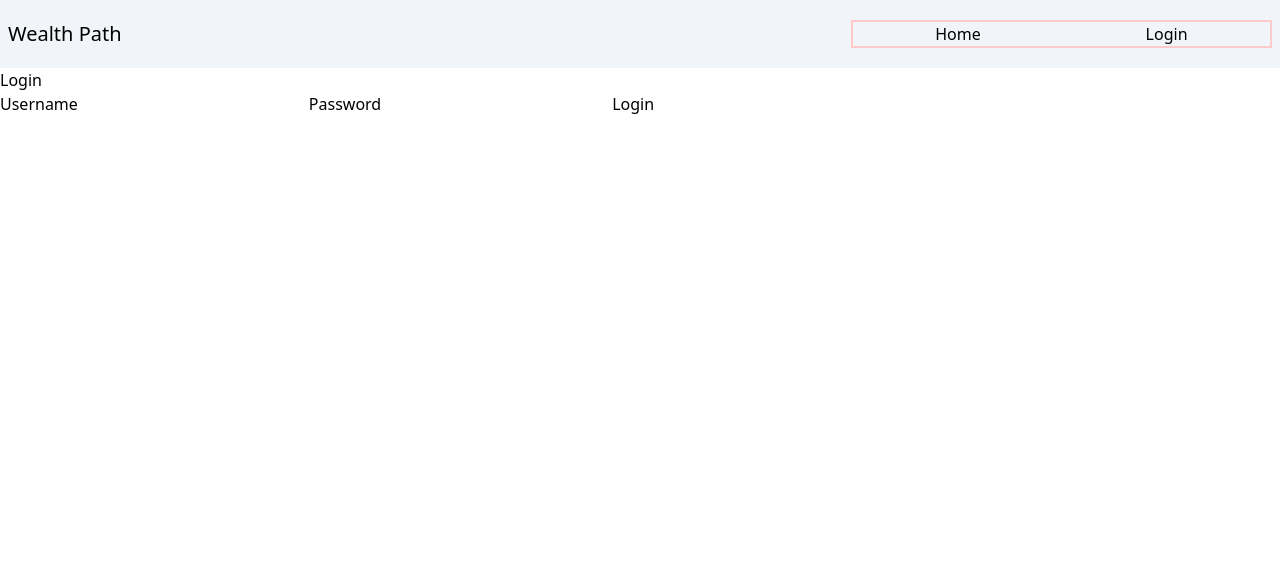
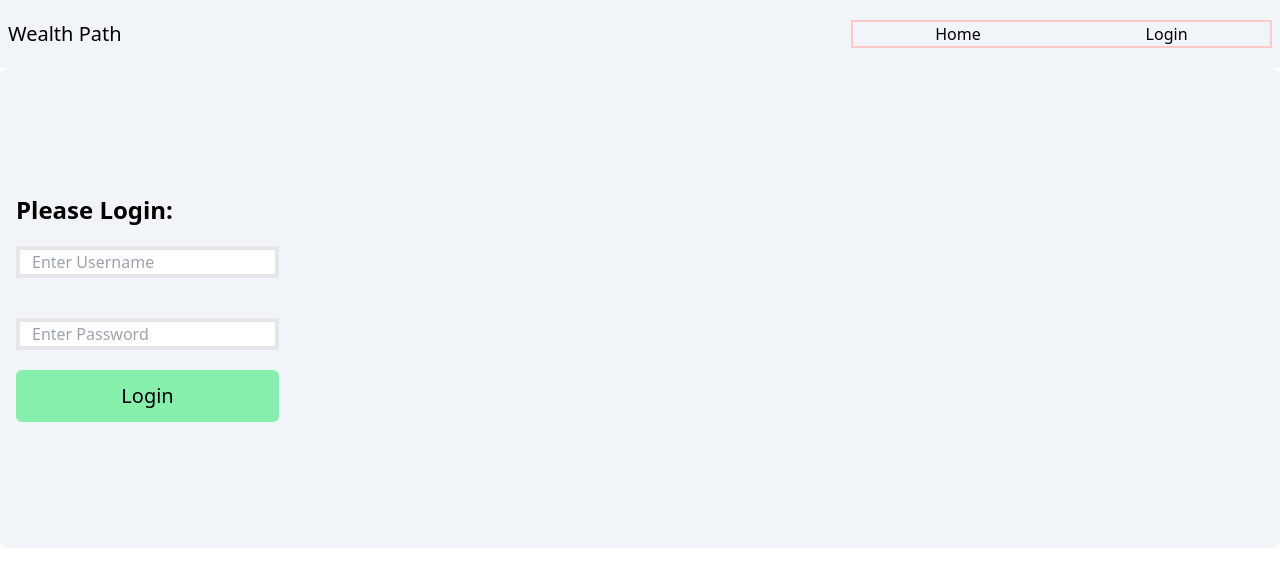
Before and after one commit to david-yang2/wealth-path, a React (Vite) app in the folder wealth_path_frontend/: page /login in a window 1280 px wide. Shown: the top 586 px of the page. Built offline with nearby package versions, Linux system fonts and the light colour scheme; no server answers.

Commit message:
styling for login component"

```diff
--- a/wealth_path_frontend/src/components/Login.jsx
+++ b/wealth_path_frontend/src/components/Login.jsx
@@ -46,28 +46,29 @@ const Login = () => {
 
 
         return (
-            <div>
-                <h2>Login</h2>
-                <form onSubmit={handleSubmit}>
-                    <label>
-                        Username
-                    </label>
+            <div className="flex flex-col items-start h-[60%] justify-center bg-slate-100 px-4 rounded-lg">
+                <h2 className="text-2xl font-bold">Please Login:</h2>
+                <form className="flex flex-col"
+                onSubmit={handleSubmit}>
                     <input
                         type="text"
                         value={username}
+                        placeholder="Enter Username"
                         onChange={(e) => setUsername(e.target.value)}
                         required
+                        className="w-full my-5 border-4 borde-gray-600 px-3"
                     />
-                    <label>
-                        Password
-                    </label>
                     <input
                         type = "password"
                         value={password}
+                        placeholder="Enter Password"
                         onChange={(e) => setPassword(e.target.value)}
                         required
+                        className="w-full my-5 border-4 borde-gray-600 px-3"
                     />
-                    <button type="submit">Login</button>
+                    <button
+                    className='w-full bg-green-300 rounded-md py-3 text-xl'
+                    type="submit">Login</button>
                 </form>
             </div>
         )
--- a/wealth_path_frontend/src/index.css
+++ b/wealth_path_frontend/src/index.css
@@ -1,3 +1,9 @@
 @tailwind base;
 @tailwind components;
 @tailwind utilities;
+
+
+html, body, #root {
+    height: 100%;
+    width: 100%;
+}
```
